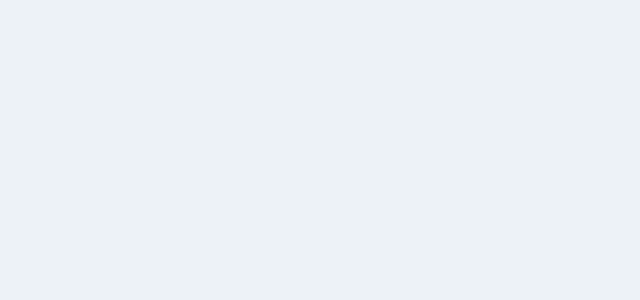
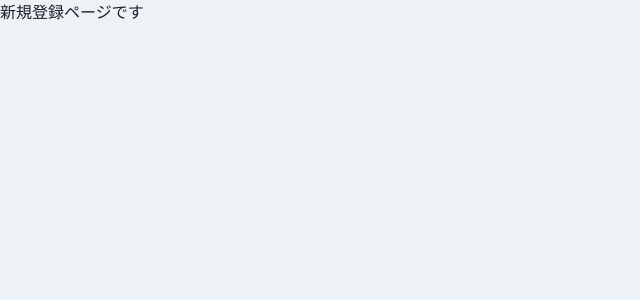
Before and after one commit to peppino708/Member_app, a React (Create React App) app: page /register in a window 1280 px wide. Shown: the top 300 px of the page, without its empty margins (0-640 px from the left). Built offline with nearby package versions, Linux system fonts and the light colour scheme.

Commit message:
Create RegisterPage and Router

```diff
--- /dev/null
+++ b/src/components/pages/Register.tsx
@@ -0,0 +1,5 @@
+import { memo, VFC } from "react";
+
+export const Register: VFC = memo(() => {
+  return <p>新規登録ページです</p>;
+});
--- a/src/router/Router.tsx
+++ b/src/router/Router.tsx
@@ -5,6 +5,7 @@ import { homeRoutes } from "./HomeRoutes";
 import { Page404 } from "../Page404";
 import { HeaderLayout } from "../components/templates/HeaderLayout";
 import { LoginUserProvider } from "../providers/LoginUserProvider";
+import { Register } from "../components/pages/Register";
 
 export const Router: VFC = memo(() => {
   return (
@@ -12,6 +13,9 @@ export const Router: VFC = memo(() => {
       <LoginUserProvider>
         <Route exact path="/">
           <Login />
+        </Route>
+        <Route path="/register">
+          <Register />
         </Route>
         <Route
           path="/home"
```
